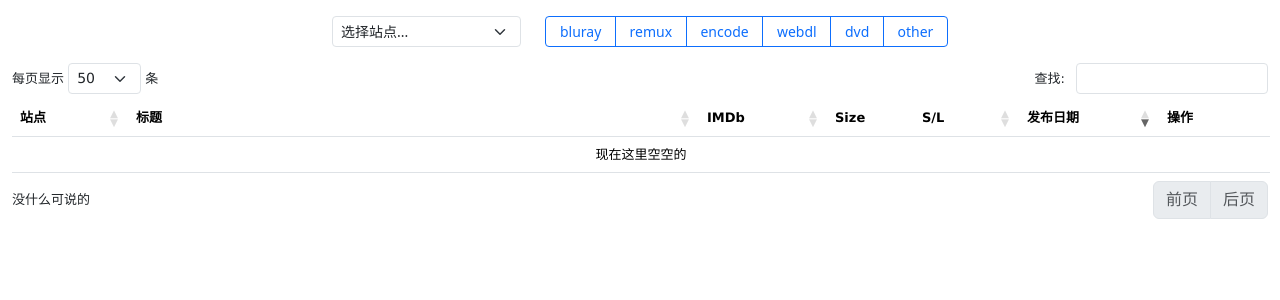
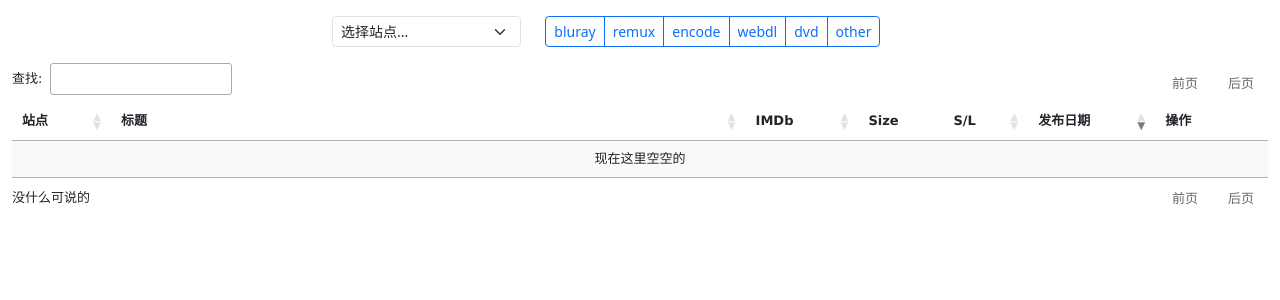
Before and after one commit to ccf-2012/torll, a Flask app: page /sitesnewlist in a window 1280 px wide. Shown: the part 98-398 px from the top of the page. Run offline with Flask 3, Linux system fonts and the light colour scheme; data that the repository does not hold is empty; some libraries are stand-ins or nearby versions.

Commit message:
ui tweak

```diff
--- a/templates/base.html
+++ b/templates/base.html
@@ -5,7 +5,9 @@
     <meta charset="UTF-8">
     <title>{% block title %} {% endblock %} TORCP</title>
     <link href="https://cdn.jsdelivr.net/npm/bootstrap@5.3.0-alpha1/dist/css/bootstrap.min.css" rel="stylesheet" integrity="sha384-GLhlTQ8iRABdZLl6O3oVMWSktQOp6b7In1Zl3/Jr59b6EGGoI1aFkw7cmDA6j6gD" crossorigin="anonymous">
-    <link rel="stylesheet" type="text/css" href="https://cdn.datatables.net/1.13.1/css/dataTables.bootstrap5.min.css">
+    <link rel="stylesheet" type="text/css" href="https://cdn.datatables.net/1.13.2/css/jquery.dataTables.css">
+
+    <!-- <link rel="stylesheet" type="text/css" href="https://cdn.datatables.net/1.13.1/css/dataTables.bootstrap5.min.css"> -->
     <style>
         /* https://stackoverflow.com/questions/33454016/change-font-family-in-datatable */
         .dataTables_wrapper {
@@ -18,15 +20,6 @@
             font-family: Arial;
             margin-left: 2px;
             font-size: 5px;
-        }
-
-        table {
-            table-layout: fixed;
-        }
-
-        td {
-            overflow: hidden;
-            text-overflow: ellipsis;
         }
 
         .tortitle {
@@ -132,10 +125,12 @@
 
     <script type="text/javascript" charset="utf8" src="https://code.jquery.com/jquery-3.6.0.min.js"></script>
     <script src="https://cdn.jsdelivr.net/npm/bootstrap@5.3.0-alpha1/dist/js/bootstrap.bundle.min.js" integrity="sha384-w76AqPfDkMBDXo30jS1Sgez6pr3x5MlQ1ZAGC+nuZB+EYdgRZgiwxhTBTkF7CXvN" crossorigin="anonymous"></script>
-    <script type="text/javascript" charset="utf8"
+    <script type="text/javascript" charset="utf8" src="https://cdn.datatables.net/1.13.2/js/jquery.dataTables.js"></script>
+
+    <!-- <script type="text/javascript" charset="utf8"
         src="https://cdn.datatables.net/1.13.1/js/jquery.dataTables.min.js"></script>
     <script type="text/javascript" charset="utf8"
-        src="https://cdn.datatables.net/1.13.1/js/dataTables.bootstrap5.min.js"></script>
+        src="https://cdn.datatables.net/1.13.1/js/dataTables.bootstrap5.min.js"></script> -->
     <script>
         DATATABLE_LANG = {
             "info": "第 _START_ - _END_ 条 / 共 _TOTAL_ 条",
--- a/templates/ptsites.html
+++ b/templates/ptsites.html
@@ -50,7 +50,7 @@
 
 
 <div class="row mx-2 my-3 justify-content-center">
-    <table id="data" class="table table-striped row-border order-column" style="width:100%">
+    <table id="data" class="display table-striped order-column" style="width:100%">
         <thead>
             <tr>
                 <th>最后更新</th>
--- a/templates/rsslog.html
+++ b/templates/rsslog.html
@@ -8,7 +8,7 @@
 
 <div class="row mx-2 my-3 justify-content-center">
 
-  <table id="data" class="table row-border order-column" style="width:100%">
+  <table id="data" class="display order-column" style="width:100%">
 		<thead>
 		  <tr>
 			<th>时间</th>
@@ -115,7 +115,7 @@
           $('td', row).css('background-color', 'rgb(245 245 245)');
         }
         else if  (data.accept == 2) {
-          $('td', row).css('background-color', 'rgb(228 228 231)');
+          $('td', row).css('background-color', 'rgb(231 231 231)');
         }
       }
 
--- a/templates/rsstasks.html
+++ b/templates/rsstasks.html
@@ -14,7 +14,7 @@
 <div class="row mx-2 my-3 justify-content-center">
   <a class=" " href="{{ url_for('rssNew') }}">+ 新建RSS任务</a>
 
-  <table id="data" class="table row-border order-column" style="width:100%">
+  <table id="data" class="display order-column" style="width:100%">
     <thead>
       <tr>
         <th>最后更新</th>
@@ -162,7 +162,7 @@
       "createdRow": function (row, data, dataIndex) {
         if (data.active == 2) {
           // $(row).addClass('redClass');
-          $('td', row).css('background-color', 'rgb(231 229 228)');
+          $('td', row).css('background-color', 'rgb(231 231 231)');
         }
       },
       drawCallback: function (settings) {
--- a/templates/sitetorrent2.html
+++ b/templates/sitetorrent2.html
@@ -1,6 +1,11 @@
 {% extends "base.html" %}
 {% block stylesheet %}
+<!-- https://datatables.net/forums/discussion/32210/can-i-move-the-search-box-to-the-left -->
 <style>
+.dataTables_filter {
+   float: left !important;
+}
+
 </style>
 {% endblock %}
 {% block content %}
@@ -20,19 +25,18 @@
             {% endfor %}
         </select>
     </div>
-    <div id="mediasrclist" class="btn-group btn-group-sm col-md-4" role="group"
-        aria-label="Basic checkbox toggle button group">
-        {% for m in mediasource %}
-        <input type="checkbox" class="btn-check" id="{{m}}" autocomplete="off">
-        <label class="btn btn-outline-primary" for="{{m}}">{{m}}</label>
-        {% endfor %}
+    <div class="col-md-4">
+        <div id="mediasrclist" class="btn-group btn-group-sm " role="group"
+            aria-label="Basic checkbox toggle button group">
+            {% for m in mediasource %}
+            <input type="checkbox" class="btn-check" id="{{m}}" autocomplete="off">
+            <label class="btn btn-outline-primary" for="{{m}}">{{m}}</label>
+            {% endfor %}
+        </div>
     </div>
-
-
 </div>
-
 <div class="row my-3 justify-content-center">
-    <table id="data" class="table row-border order-column" style="width:100%">
+    <table id="data" class="display  order-column" style="width:100%">
         <thead>
             <tr>
                 <th>站点</th>
@@ -120,6 +124,9 @@
             full_row_select: false,
             stateSave: false,
             ajax: '/api/sitetorrentlist',
+            // https://stackoverflow.com/questions/60421414/datatables-dom-positioning-bootstrap
+            // https://datatables.net/forums/discussion/32210/can-i-move-the-search-box-to-the-left
+            "dom":'<"row"<"col-sm-6"f><"col-sm-6"p>>tr<"bottom"<"row"<"col-sm-6"i><"col-sm-6"p>>><"clear">',
             serverSide: true,
             order: [[7, 'desc']],
             columns: [
@@ -160,7 +167,7 @@
                     "render": function (data, type, row, meta) {
                         if (data) {
                             s1 = '<a href="https://www.imdb.com/title/' + data + '" target="_blank">' + row.imdbstr + '</a>';
-                            s2 = '<br><label class="sub-title">' + row.genrestr+'</label>';
+                            s2 = '<br><label class="sub-title">' + row.genrestr + '</label>';
                             return s1 + s2
                         }
                         else return ''
@@ -208,7 +215,7 @@
             ],
             "createdRow": function (row, data, dataIndex) {
                 if (data.exists) {
-                    $('td', row).css('background-color', 'rgb(228 228 231)');
+                    $('td', row).css('background-color', 'rgb(231 231 231)');
                 }
             }
 
```
Also changed, not shown: templates/sitetorrent.html (+6 -3 lines), templates/tortable.html (+17 -7 lines).
